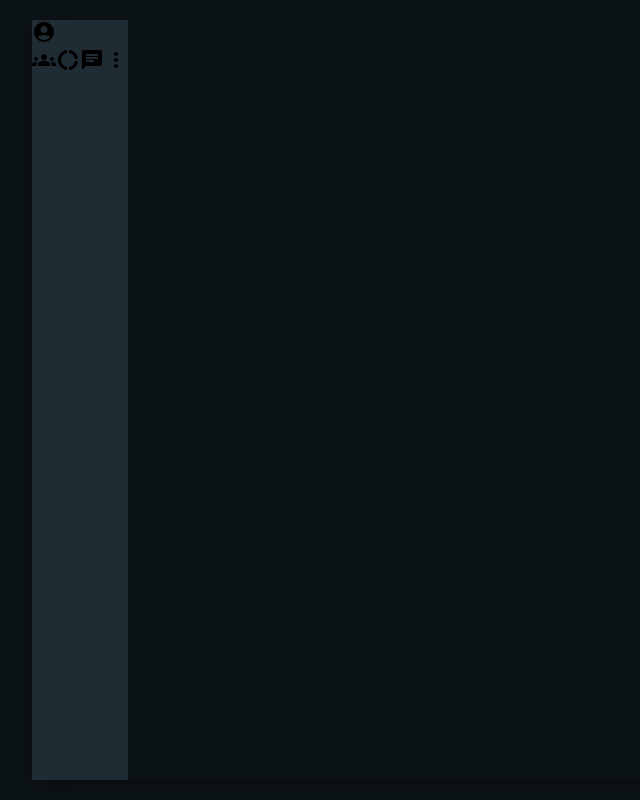
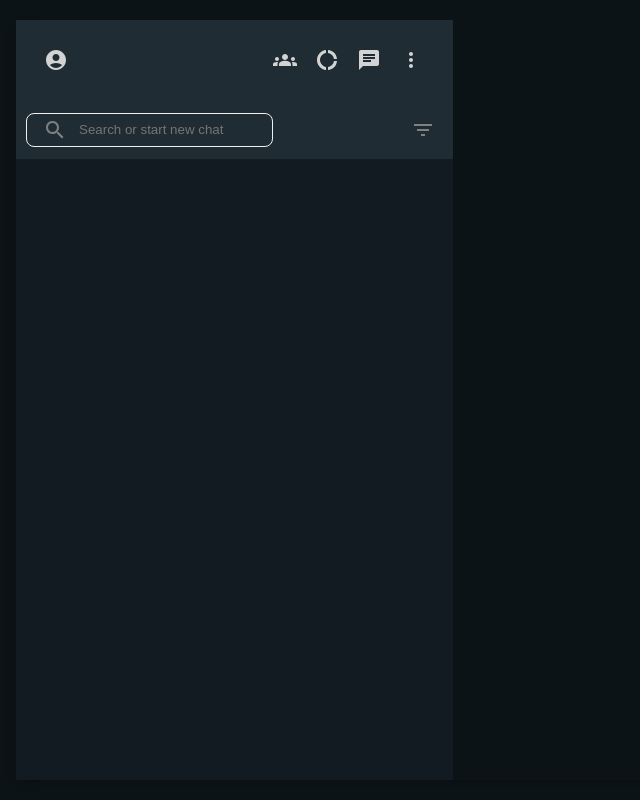
Before and after one commit to JakubWojtkowski/whatsapp-clone, a React (Create React App) app: page / in a window 1280 px wide. Shown: the whole page, without its empty margins (0-640 px from the left). Built offline with nearby package versions, Linux system fonts and the light colour scheme.

Commit message:
Create sidebar search

```diff
--- a/src/App.js
+++ b/src/App.js
@@ -18,13 +18,18 @@ export default App;
 const AppContainer = styled.div`
   display: grid;
   place-items: center;
-  background-color: #0c1317;
+  background: #0c1317;
   height: 100vh;
 `;
 
 const AppContent = styled.div`
   display: flex;
   height: 95vh;
-  width: 95vw;
-  box-shadow: -1px 4px 20px -6px rgba(0, 0, 0, 0.7);
+  width: 97.5vw;
+  box-shadow: -1px 4px 10px -6px rgba(0, 0, 0, 0.7);
+
+  @media only screen and (max-width: 1024px) {
+    height: 100vh;
+    width: 100vw;
+  }
 `;
--- a/src/components/Sidebar.js
+++ b/src/components/Sidebar.js
@@ -5,21 +5,42 @@ import GroupsIcon from "@mui/icons-material/Groups";
 import DonutLargeIcon from "@mui/icons-material/DonutLarge";
 import ChatIcon from "@mui/icons-material/Chat";
 import MoreVertIcon from "@mui/icons-material/MoreVert";
+import { IconButton } from "@mui/material";
+import { FilterList, SearchOutlined } from "@mui/icons-material";
 
 function Sidebar() {
   return (
     <Container>
       <SidebarHeader>
-        <AccountCircleIcon />
+        <IconButton>
+          <AccountCircleIcon />
+        </IconButton>
+
         <SidebarHeaderRight>
-          <GroupsIcon />
-          <DonutLargeIcon />
-          <ChatIcon />
-          <MoreVertIcon />
+          <IconButton>
+            <GroupsIcon />
+          </IconButton>
+          <IconButton>
+            <DonutLargeIcon />
+          </IconButton>
+          <IconButton>
+            <ChatIcon />
+          </IconButton>
+          <IconButton>
+            <MoreVertIcon />
+          </IconButton>
         </SidebarHeaderRight>
       </SidebarHeader>
 
-      <SidebarSearch></SidebarSearch>
+      <SidebarSearch>
+        <SidebarSearchContent>
+          <SearchOutlined />
+          <SidebarInput placeholder="Search or start new chat" type="text" />
+        </SidebarSearchContent>
+        <IconButton>
+          <FilterList />
+        </IconButton>
+      </SidebarSearch>
 
       <SidebarChats></SidebarChats>
     </Container>
@@ -29,13 +50,66 @@ function Sidebar() {
 export default Sidebar;
 
 const Container = styled.div`
+  display: flex;
+  flex-direction: column;
+  flex: 0.35;
   background: #202c33;
+
+  .MuiSvgIcon-root {
+    color: lightgrey;
+  }
 `;
 
-const SidebarHeader = styled.div``;
+const SidebarHeader = styled.div`
+  display: flex;
+  justify-content: space-between;
+  padding: 20px;
+`;
 
-const SidebarHeaderRight = styled.div``;
+const SidebarHeaderRight = styled.div`
+  display: flex;
+  justify-content: space-between;
+  align-items: center;
+  min-width: 10vw;
 
-const SidebarSearch = styled.div``;
+  .MuiSvgIcon-root {
+    margin-right: 2px;
+    font-size: 24px !important;
+  }
+`;
 
-const SidebarChats = styled.div``;
+const SidebarSearch = styled.div`
+  display: flex;
+  justify-content: space-between;
+  align-items: center;
+  height: 39px;
+  padding: 10px;
+
+  .MuiSvgIcon-root {
+    color: grey;
+  }
+`;
+
+const SidebarSearchContent = styled.div`
+  display: flex;
+  align-items: center;
+  justify-content: space-between;
+  border: 1px solid #f0f0f0;
+  border-radius: 8px;
+  padding: 4px 16px;
+`;
+
+const SidebarInput = styled.input`
+  background-color: #202c33;
+  border: none;
+  margin-left: 12px;
+
+  &:focus {
+    outline: none;
+  }
+`;
+
+const SidebarChats = styled.div`
+  background: #111b21;
+  flex: 1;
+`;
```
Also changed, not shown: package.json (line endings or trailing spaces).
